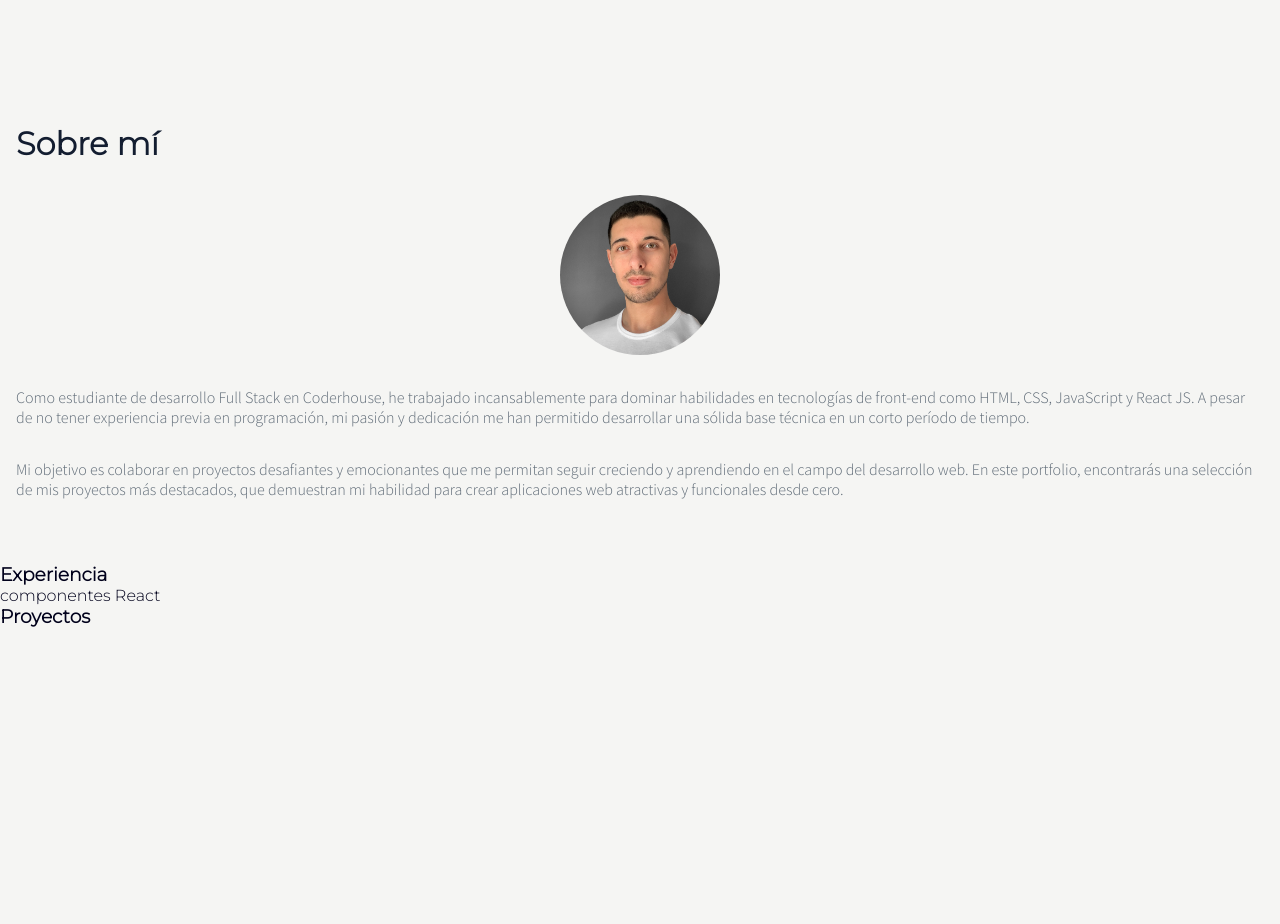
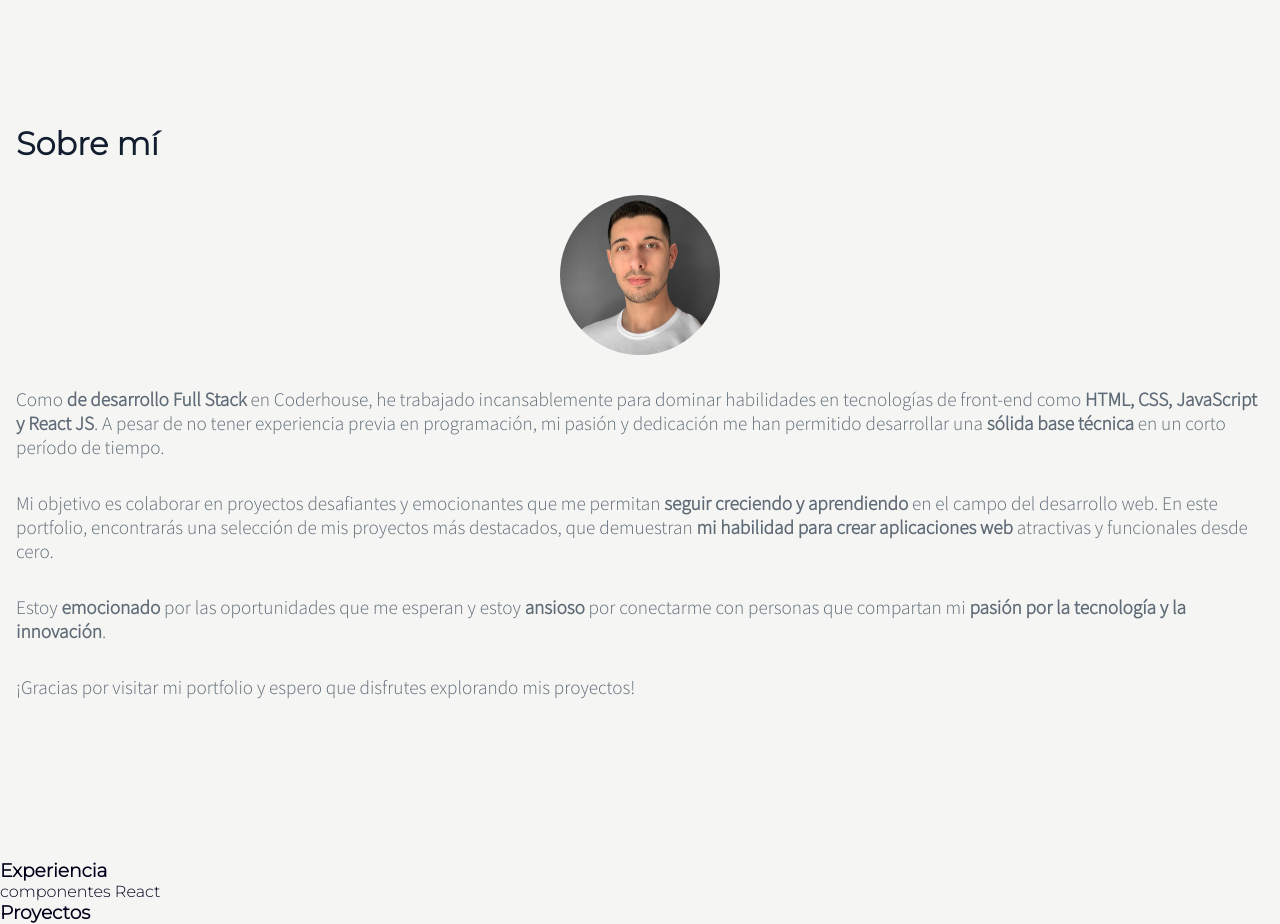
Before and after one commit to AlejandroVacaro/portfolio, a plain HTML site: page index.html in a window 1280 px wide. Shown: the part 820-1744 px from the top of the page. Before the commit the page ends 1448 px from the top, so only its background shows below. Drawn offline with Linux system fonts and the light colour scheme.

Commit message:
Se hacen mejoras generales.

```diff
--- a/index.html
+++ b/index.html
@@ -49,15 +49,17 @@
     <section class="aboutme">
         <h3 class="titulos">Sobre mí</h3>
         <img src="./img/foto_av.jpeg" alt="Foto de Alejandro Vacaro">
-        <p>Como estudiante de desarrollo Full Stack en Coderhouse, he trabajado incansablemente para dominar habilidades
+        <p>Como <span>de desarrollo Full Stack</span> en Coderhouse, he trabajado incansablemente para dominar habilidades
             en
-            tecnologías de front-end como HTML, CSS, JavaScript y React JS. A pesar de no tener experiencia previa en
-            programación, mi pasión y dedicación me han permitido desarrollar una sólida base técnica en un corto
+            tecnologías de front-end como <span>HTML, CSS, JavaScript y React JS</span>. A pesar de no tener experiencia previa en
+            programación, mi pasión y dedicación me han permitido desarrollar una <span>sólida base técnica</span> en un corto
             período de tiempo.</p>
-        <p>Mi objetivo es colaborar en proyectos desafiantes y emocionantes que me permitan seguir creciendo y
-            aprendiendo en el campo del desarrollo web. En este portfolio, encontrarás una selección de mis proyectos
-            más destacados, que demuestran mi habilidad para crear aplicaciones web atractivas y funcionales desde cero.
+        <p>Mi objetivo es colaborar en proyectos desafiantes y emocionantes que me permitan <span>seguir creciendo y
+            aprendiendo</span> en el campo del desarrollo web. En este portfolio, encontrarás una selección de mis proyectos
+            más destacados, que demuestran <span>mi habilidad para crear aplicaciones web</span> atractivas y funcionales desde cero.
         </p>
+        <P>Estoy <span>emocionado</span> por las oportunidades que me esperan y estoy <span>ansioso</span> por conectarme con personas que compartan mi <span>pasión por la tecnología y la innovación</span>.</P>
+        <p>¡Gracias por visitar mi portfolio y espero que disfrutes explorando mis proyectos!</p>
     </section>
     <section>
         <h3 class="titulos">Experiencia</h3>
--- a/sass/_aboutme.scss
+++ b/sass/_aboutme.scss
@@ -1,9 +1,10 @@
 .aboutme {
 
     margin: auto 1rem;
-    margin-bottom: 4rem;
+    margin-bottom: 10rem;
 
     h3 {
+        font-weight: bold;
         font-size: 2rem;
         color: #131D30;
         margin-bottom: 2rem;
@@ -19,7 +20,11 @@
 
     p {
         color: #5E6A76;
-        font-size: 1rem;
+        font-size: 1.2rem;
         margin-top: 2rem;
+
+        span {
+            font-weight:600;
+        }
     }
 }
--- a/sass/_home.scss
+++ b/sass/_home.scss
@@ -10,21 +10,21 @@ main {
     .homeText {
         p {
             color: #5E6A76;
-            font-size: 1rem;
+            font-size: 1.2rem;
         }
 
         h1 {
             margin-top: 1rem;
             color: #131D30;
             font-size: 3rem;
-            font-weight: 700;
+            font-weight: bold;
             font-family: "Montserrat", sans-serif;
         }
 
         h2 {
             color: #B8B8AF;
             font-size: 3rem;
-            font-weight: 700;
+            font-weight: bold;
             font-family: "Montserrat", sans-serif;
             margin-bottom: 1rem;
         }
```
Also changed, not shown: styles/styles.css, 1 other file.
